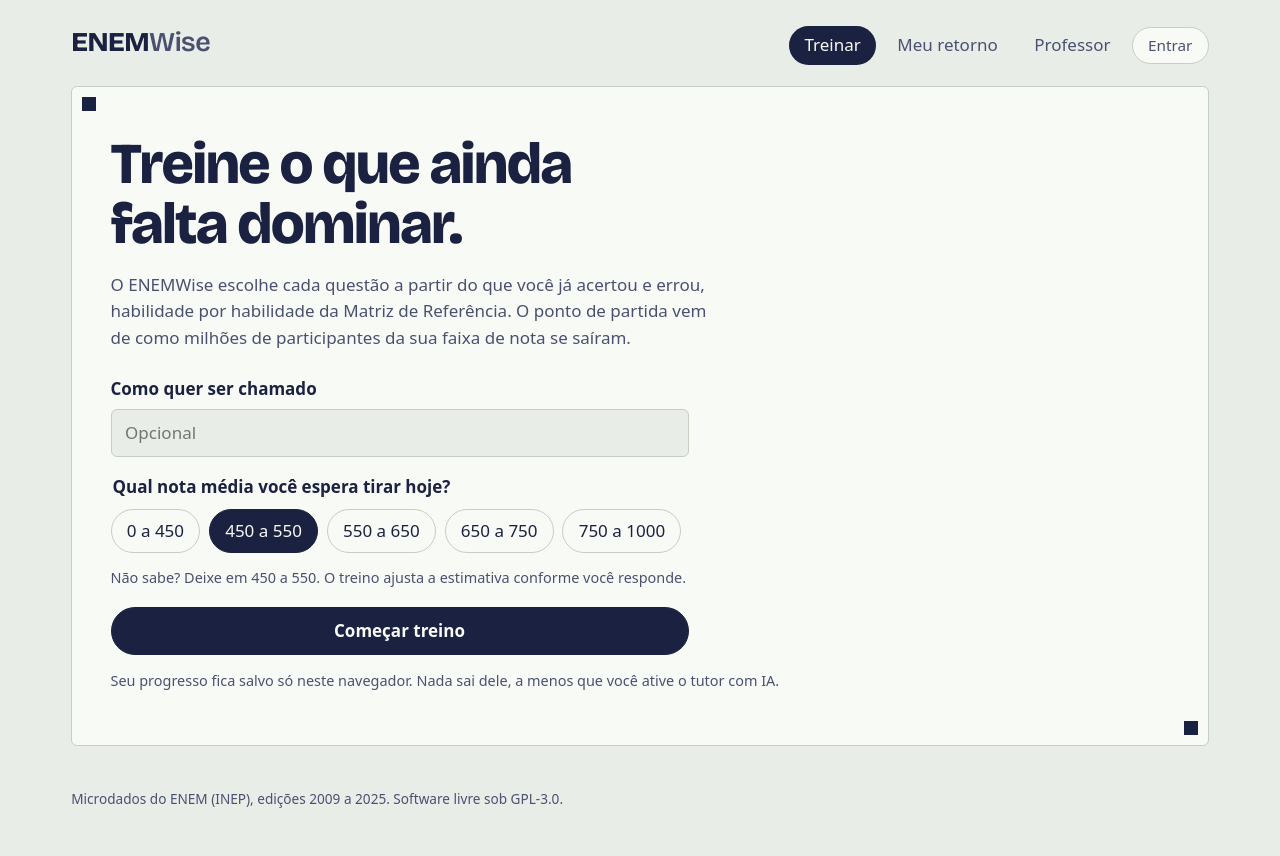
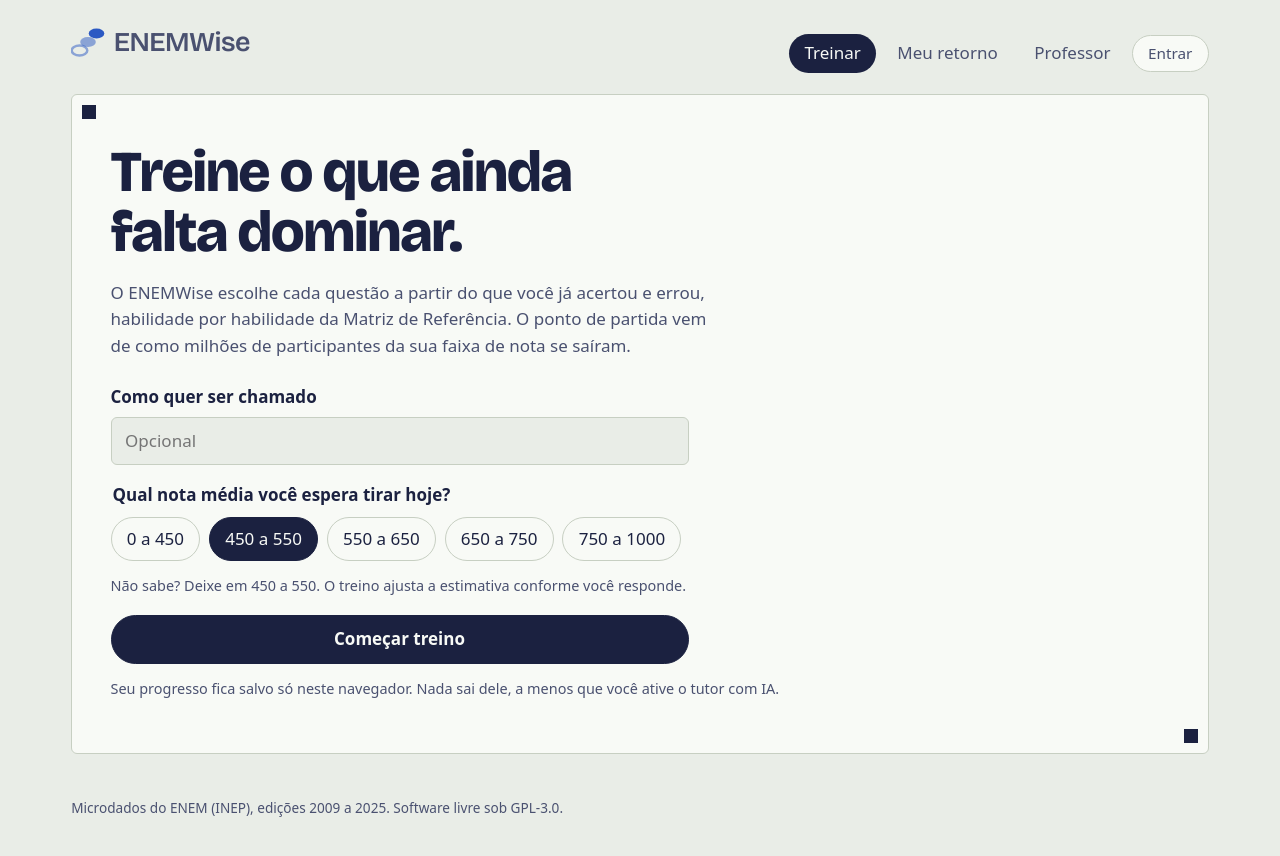
Before and after one commit to pedromilken/enemwise, a React (Vite) app in the folder web/: page / in a window 1280 px wide. Shown: the top 856 px of the page. Built offline with nearby package versions, Linux system fonts and the light colour scheme; no server answers; a web font is replaced by a local one.

Commit message:
Simbolo proprio, favicon e acesso por secao

```diff
--- a/web/index.html
+++ b/web/index.html
@@ -3,6 +3,8 @@
   <head>
     <meta charset="UTF-8" />
     <meta name="viewport" content="width=device-width, initial-scale=1" />
+    <link rel="icon" type="image/svg+xml" href="./favicon.svg" />
+    <meta name="theme-color" content="#1B2140" />
     <meta name="description" content="Treino adaptativo para o ENEM com knowledge tracing sobre os microdados do INEP." />
     <link rel="preconnect" href="https://fonts.googleapis.com" />
     <link rel="preconnect" href="https://fonts.gstatic.com" crossorigin />
--- a/web/src/App.tsx
+++ b/web/src/App.tsx
@@ -1,5 +1,6 @@
 import { useEffect, useMemo, useRef, useState } from 'react'
 import { Conta, ConfirmarVinculo, type StatusSync } from './components/Conta'
+import { Marca } from './components/Marca'
 import { loadBundle } from './data'
 import { makeBank, newStudent } from './kt/engine'
 import { setD } from './kt/irt'
@@ -33,6 +34,8 @@
   useEffect(() => { loadBundle().then((b) => { setD(b.meta.D); setBundle(b) }).catch((e) => setErro(String(e.message ?? e))) }, [])
   useEffect(() => { const f = () => setTab(fromHash()); addEventListener('hashchange', f); return () => removeEventListener('hashchange', f) }, [])
   const bank = useMemo(() => (bundle ? makeBank(bundle.items, bundle.priors, bundle.meta.bandas) : null), [bundle])
+  // Treinar fica aberto a qualquer visitante; o retorno e a área do professor pedem conta
+  const precisaConta = nuvemDisponivel && !usuario && (tab === 'mapa' || tab === 'professor')
 
   const salvarLocal = (s: StudentState | null) => { setStudent(s); saveStudent(s) }
 
@@ -93,7 +96,7 @@
   return (
     <div className="app">
       <header className="topo">
-        <a className="marca" href="#treinar">ENEM<span>Wise</span></a>
+        <a className="marca" href="#treinar"><Marca /><span className="marca-texto">ENEM<span>Wise</span></span></a>
         <nav aria-label="Seções">
           {TABS.map(([t, label]) => (
             <a key={t} href={`#${t}`} aria-current={tab === t ? 'page' : undefined}>{label}</a>
@@ -125,12 +128,24 @@
         {tab === 'entrar' && <Entrar onPronto={() => { location.hash = '#treinar' }} />}
         {erro && <section className="folha"><h2>O banco de questões não carregou.</h2><p>{erro}</p></section>}
         {!erro && (!bundle || !bank) && <p className="carregando">Carregando banco de questões…</p>}
-        {bundle && bank && tab === 'professor' && <Professor bank={bank} meta={bundle.meta} descricoes={bundle.descricoes} bloom={bundle.bloom} />}
+        {precisaConta && (
+          <section className="folha entrar">
+            <h1 className="display small">{tab === 'mapa' ? 'Seu retorno precisa de conta' : 'Área do professor'}</h1>
+            <p className="lede">
+              {tab === 'mapa'
+                ? 'O treino é livre. Para guardar o histórico e ver a devolutiva pela Matriz de Referência, entre na sua conta.'
+                : 'Entre para carregar os arquivos da turma e ver as competências que mais pedem aula.'}
+            </p>
+            <a className="btn primary" href="#entrar">Entrar ou criar conta</a>
+            <p className="fineprint">Sem conta, você continua treinando normalmente: o progresso fica só neste navegador.</p>
+          </section>
+        )}
+        {!precisaConta && bundle && bank && tab === 'professor' && <Professor bank={bank} meta={bundle.meta} descricoes={bundle.descricoes} bloom={bundle.bloom} />}
         {bundle && bank && tab !== 'professor' && tab !== 'entrar' && !student && !pendente && (
           <Inicio bandas={bundle.meta.bandas} onStart={(nome, banda) => update({ ...newStudent(bank, nome, banda), atualizadoEm: Date.now() })} />
         )}
         {bundle && bank && student && tab === 'treinar' && <Treinar bank={bank} meta={bundle.meta} student={student} onChange={update} />}
-        {bundle && bank && student && tab === 'mapa' && (
+        {!precisaConta && bundle && bank && student && tab === 'mapa' && (
           <Mapa bank={bank} meta={bundle.meta} student={student} descricoes={bundle.descricoes} bloom={bundle.bloom} onChange={update} onReset={() => update(null)} />
         )}
       </main>
--- /dev/null
+++ b/web/src/components/Marca.tsx
@@ -0,0 +1,10 @@
+/** Símbolo próprio do ENEMWise: três bolinhas de cartão-resposta subindo, o domínio que cresce. */
+export function Marca({ size = 34 }: { size?: number }) {
+  return (
+    <svg className="marca-simbolo" width={size} height={size} viewBox="0 0 48 48" aria-hidden="true" focusable="false">
+      <ellipse cx="12" cy="36" rx="11" ry="7" fill="none" stroke="currentColor" strokeWidth="3.5" opacity=".5" />
+      <ellipse cx="24" cy="24" rx="11" ry="7" fill="currentColor" opacity=".5" />
+      <ellipse cx="36" cy="12" rx="11" ry="7" fill="currentColor" />
+    </svg>
+  )
+}
--- a/web/src/styles.css
+++ b/web/src/styles.css
@@ -50,7 +50,9 @@
 
 /* topo */
 .topo { display: flex; align-items: baseline; justify-content: space-between; gap: 1rem; padding: 1.25rem 0; flex-wrap: wrap; }
-.marca { font-family: var(--display); font-weight: 800; font-size: 1.6rem; letter-spacing: -0.02em; color: var(--tinta); text-decoration: none; }
+.marca { display: inline-flex; align-items: center; gap: 0.5rem; font-family: var(--display); font-weight: 800; font-size: 1.6rem; letter-spacing: -0.02em; color: var(--tinta); text-decoration: none; }
+.marca-simbolo { color: var(--azul); flex: none; }
+.marca-texto { display: inline-block; }
 .marca span { font-weight: 600; color: var(--tinta-2); }
 .topo nav { display: flex; gap: 0.35rem; }
 .topo nav a { padding: 0.35rem 0.9rem; border-radius: var(--raio-ctrl); color: var(--tinta-2); text-decoration: none; }
@@ -212,6 +214,7 @@
 .entrar { max-width: 30rem; margin: 2rem auto; }
 .entrar .lede { margin-bottom: 1.25rem; }
 .entrar .stack { max-width: none; }
+.entrar .btn.primary { justify-self: start; }
 .btn.largo { width: 100%; }
 .ou { text-align: center; color: var(--tinta-2); font-size: 0.9rem; margin: 1rem 0; }
 .entrar-links { display: grid; gap: 0.5rem; justify-items: start; margin: 1.25rem 0; }
```
Also changed, not shown: web/public/favicon.svg (added).
